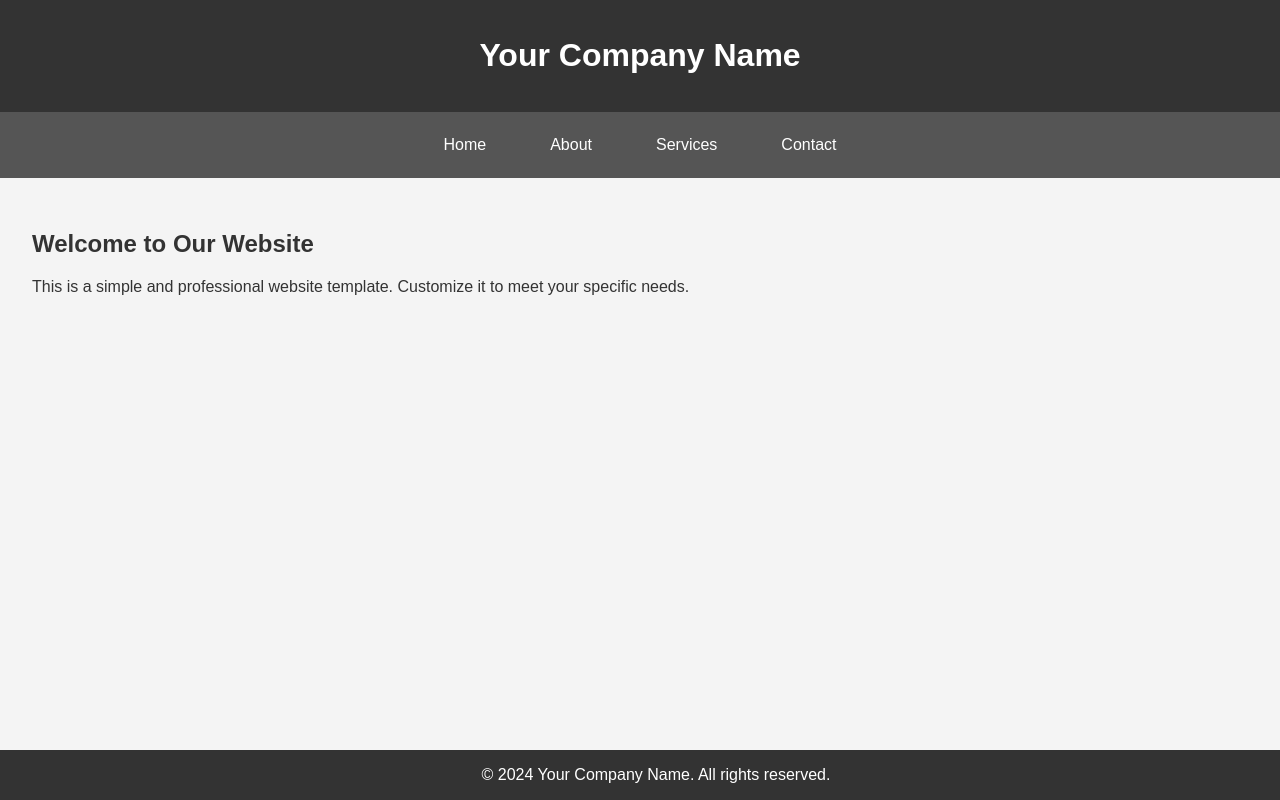
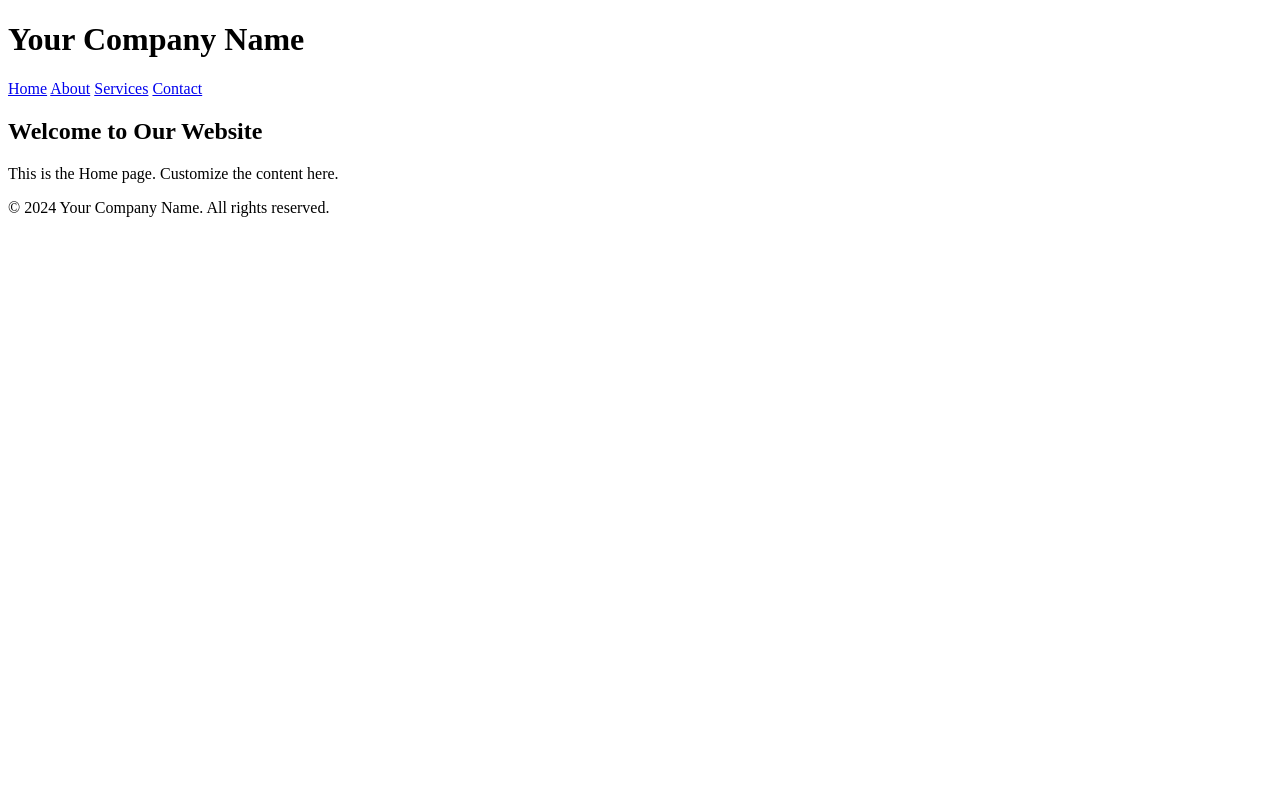
Before and after one commit to mktgpartners/mktgpartners, a plain HTML site: page index.html in a window 1280 px wide. Drawn offline with Linux system fonts and the light colour scheme.

Commit message:
Update index.html

```diff
--- a/index.html
+++ b/index.html
@@ -3,50 +3,9 @@
 <head>
     <meta charset="UTF-8">
     <meta name="viewport" content="width=device-width, initial-scale=1.0">
-    <title>Your Website Title</title>
+    <title>Your Website Title - Home</title>
     <style>
-        body {
-            font-family: Arial, sans-serif;
-            margin: 0;
-            padding: 0;
-            background-color: #f4f4f4;
-            color: #333;
-        }
-
-        header {
-            background-color: #333;
-            color: #fff;
-            padding: 1em;
-            text-align: center;
-        }
-
-        nav {
-            display: flex;
-            justify-content: center;
-            background-color: #555;
-            padding: 0.5em;
-        }
-
-        nav a {
-            color: #fff;
-            text-decoration: none;
-            padding: 1em;
-            margin: 0 1em;
-        }
-
-        section {
-            padding: 2em;
-        }
-
-        footer {
-            background-color: #333;
-            color: #fff;
-            text-align: center;
-            padding: 1em;
-            position: fixed;
-            bottom: 0;
-            width: 100%;
-        }
+        /* Stile wie zuvor */
     </style>
 </head>
 <body>
@@ -55,15 +14,15 @@
     </header>
 
     <nav>
-        <a href="#">Home</a>
-        <a href="#">About</a>
-        <a href="#">Services</a>
-        <a href="#">Contact</a>
+        <a href="index.html">Home</a>
+        <a href="about.html">About</a>
+        <a href="services.html">Services</a>
+        <a href="contact.html">Contact</a>
     </nav>
 
     <section>
         <h2>Welcome to Our Website</h2>
-        <p>This is a simple and professional website template. Customize it to meet your specific needs.</p>
+        <p>This is the Home page. Customize the content here.</p>
     </section>
 
     <footer>
```
